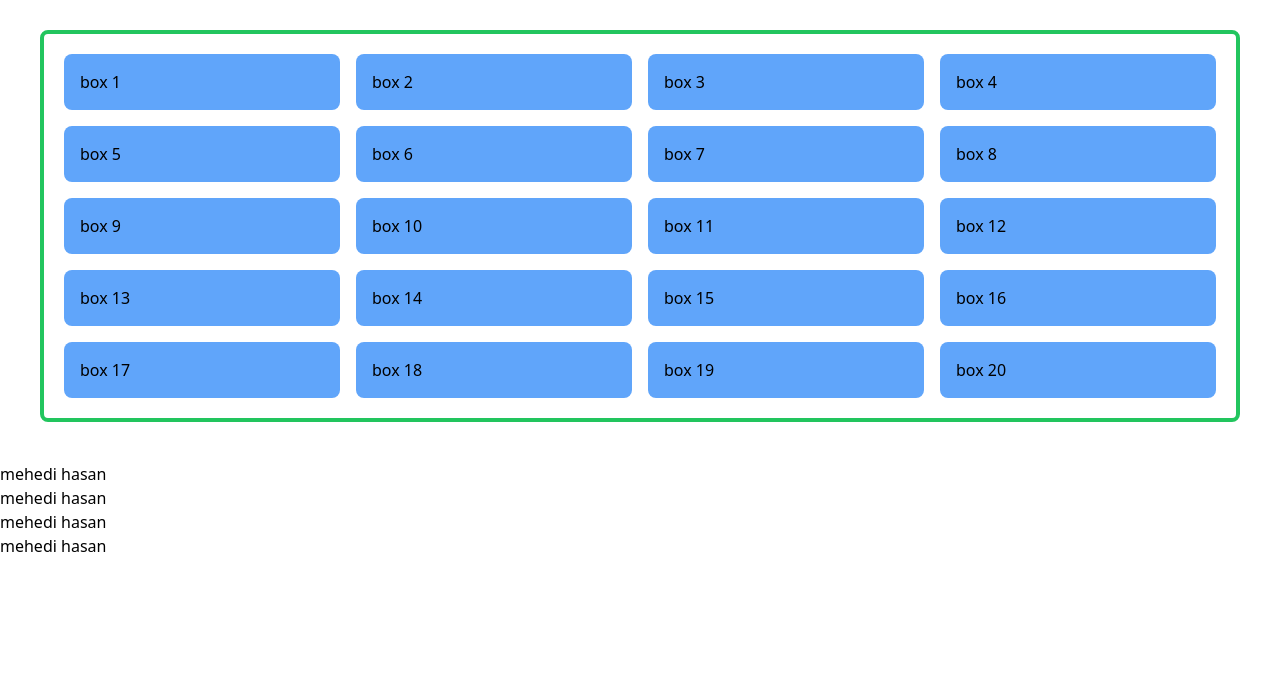
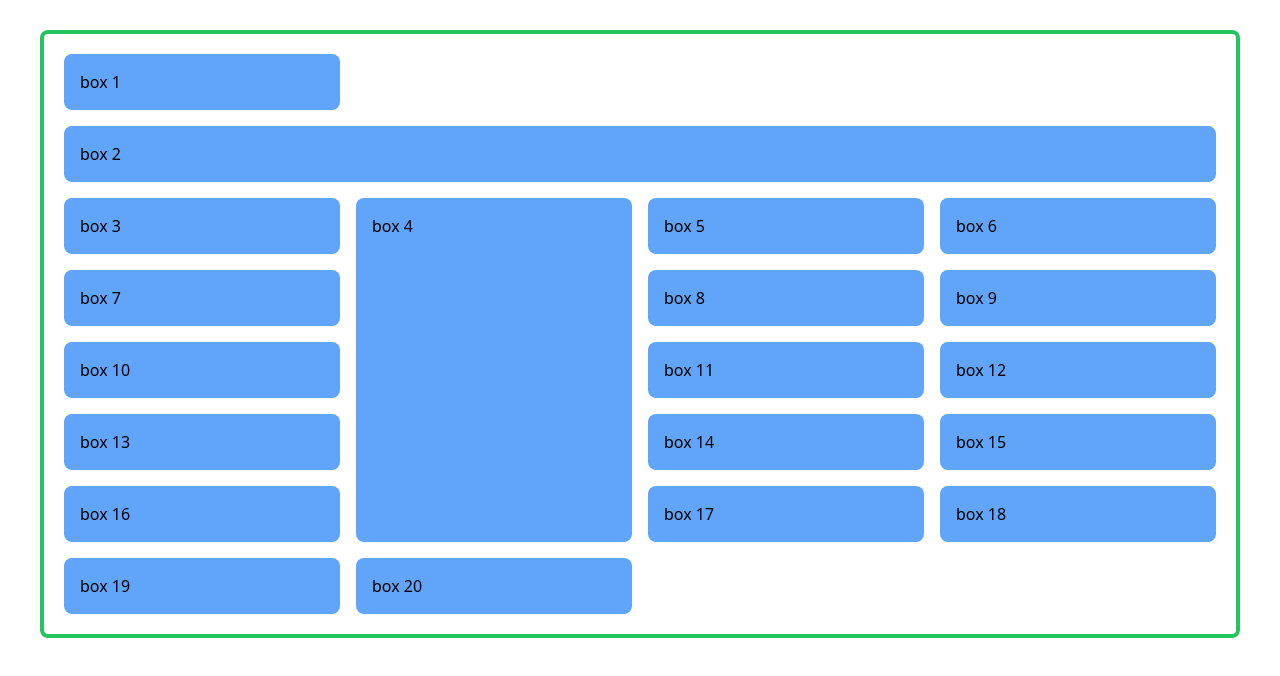
Before and after one commit to mhedi-hasan/tailwind-practices, a plain HTML site: page Explore Tailwind CSS/index.html in a window 1280 px wide. Shown: the part 546-1222 px from the top of the page. Before the commit the page ends 1104 px from the top, so only its background shows below. Drawn offline with nearby package versions, Linux system fonts and the light colour scheme.

Commit message:
cols-span content added

```diff
--- a/Explore Tailwind CSS/index.html
+++ b/Explore Tailwind CSS/index.html
@@ -17,10 +17,10 @@
     </div>
     <h1 class="text-5xl text-center">Grid works</h1>
     <div class="m-10 border-4 p-5 rounded-lg border-green-500  grid grid-cols-4 gap-4">
-        <div class="bg-blue-400 p-4 rounded-lg">box 1</div>
-        <div class="bg-blue-400 p-4 rounded-lg">box 2</div>
+        <div class=" bg-blue-400 p-4 rounded-lg">box 1</div>
+        <div class="col-span-4 bg-blue-400 p-4 rounded-lg">box 2</div>
         <div class="bg-blue-400 p-4 rounded-lg">box 3</div>
-        <div class="bg-blue-400 p-4 rounded-lg">box 4</div>
+        <div class="row-span-5 bg-blue-400 p-4 rounded-lg">box 4</div>
         <div class="bg-blue-400 p-4 rounded-lg">box 5</div>
         <div class="bg-blue-400 p-4 rounded-lg">box 6</div>
         <div class="bg-blue-400 p-4 rounded-lg">box 7</div>
@@ -38,9 +38,5 @@
         <div class="bg-blue-400 p-4 rounded-lg">box 19</div>
         <div class="bg-blue-400 p-4 rounded-lg">box 20</div>
     </div>
-    <h1>mehedi hasan</h1>
-    <h1>mehedi hasan</h1>
-    <h1>mehedi hasan</h1>
-    <h1>mehedi hasan</h1>
 </body>
 </html>
```
